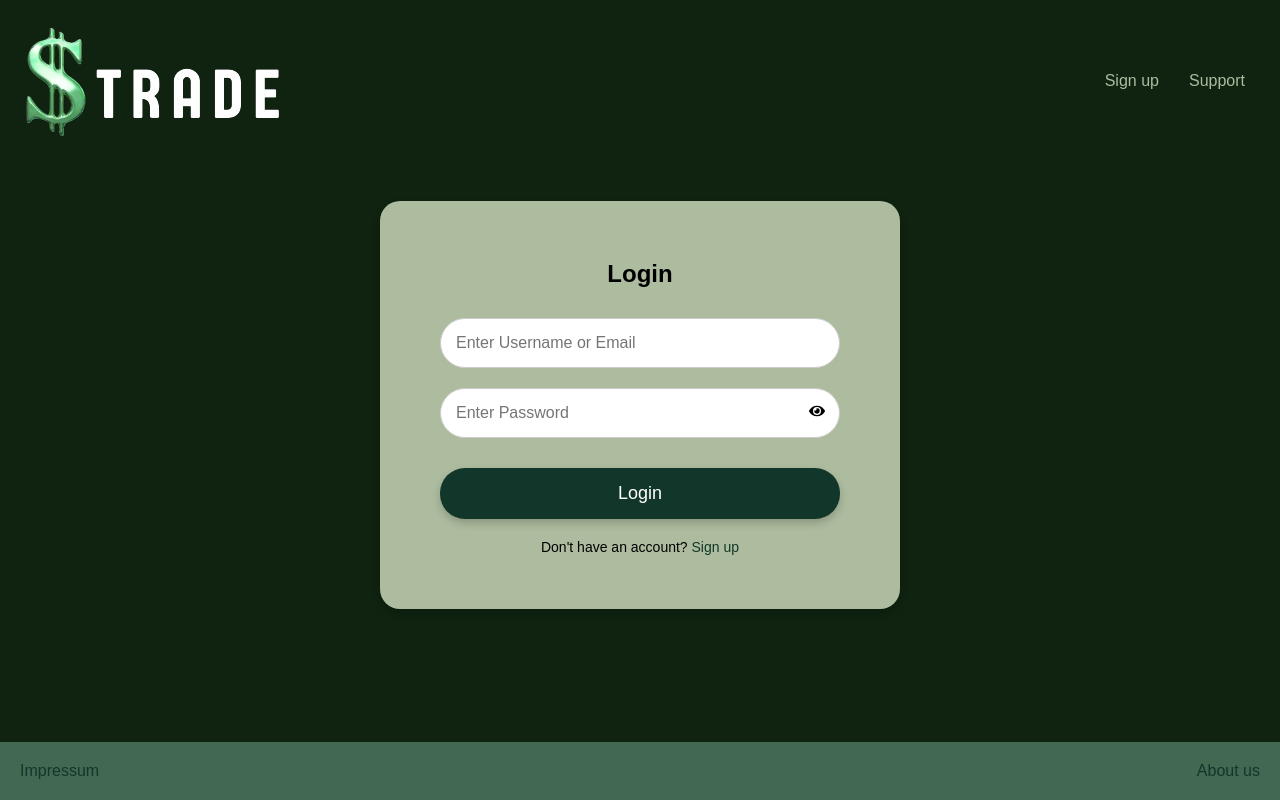
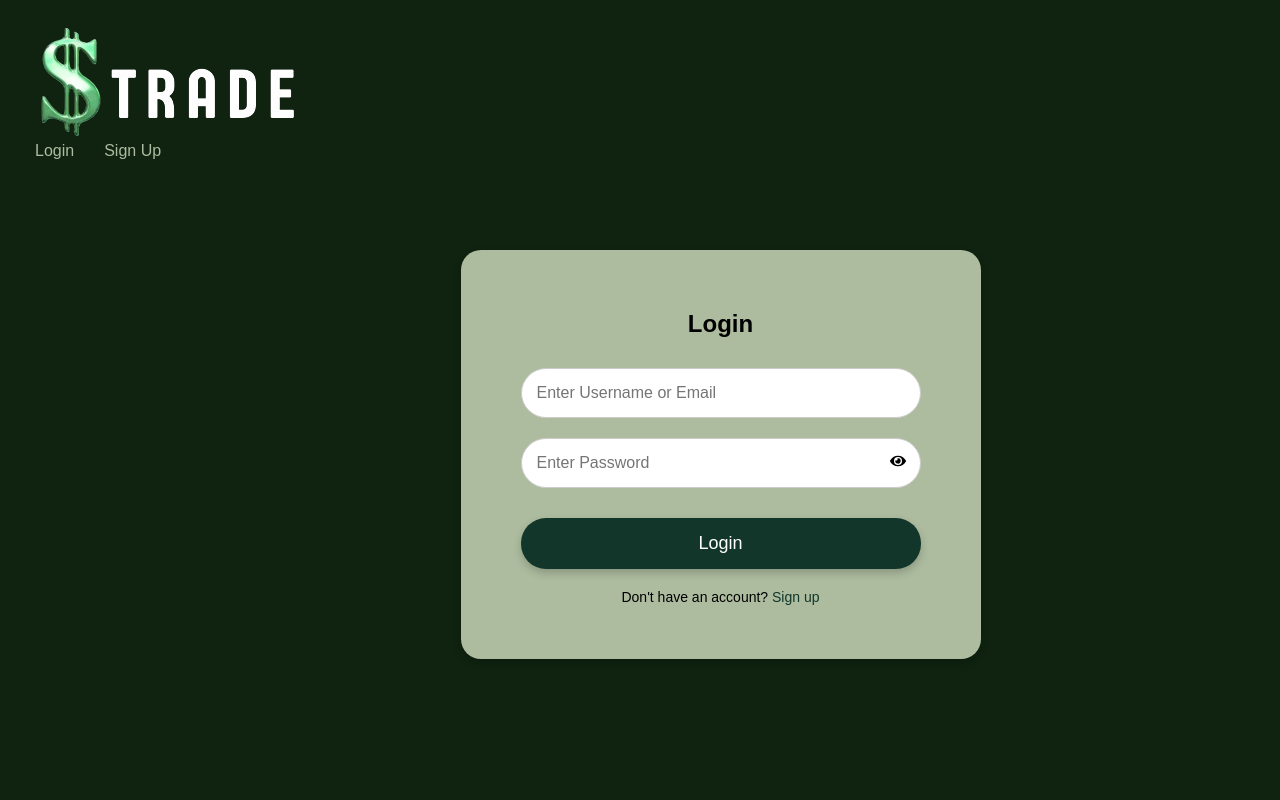
Before and after one commit to Business-Makers/Produkt, a React (Create React App) app in the folder Frontend/strade/: page /login in a window 1280 px wide. Shown: the top 800 px of the page. Built offline with nearby package versions, Linux system fonts and the light colour scheme.

Commit message:
css immer noch bisschen cursed, aber verschiedene Bildschirmgrößen funktionieren

```diff
--- a/Frontend/strade/src/App.css
+++ b/Frontend/strade/src/App.css
@@ -1,22 +1,22 @@
 body, html, #root {
+  height: 100%;
   margin: 0;
-  padding: 0;
-  height: 100%;
-  width: 100%;
   background-color: #0F2310;
   font-family: Arial, sans-serif;
-  overflow: hidden;
+}
+
+main {
+  flex: 1;
+  display: flex;
+  justify-content: center;
+  align-items: center;
+  padding: 20px;
 }
 
 .App {
-  text-align: center;
-  width: 100%;
-  height: 100%;
   display: flex;
   flex-direction: column;
-  justify-content: center;
-  align-items: center;
-  position: relative;
+  min-height: 100vh;
 }
 
 .App-header {
@@ -26,11 +26,6 @@ body, html, #root {
   justify-content: space-between;
   align-items: center;
   background-color: #0F2310;
-  position: fixed;
-  top: 0;
-  left: 0;
-  right: 0;
-  z-index: 1000;
   box-sizing: border-box;
 }
 
@@ -60,12 +55,13 @@ body, html, #root {
   background-color: #ADBC9F;
   padding: 40px 60px;
   border-radius: 20px;
-  width: 400px;
+  width: 100%;
+  max-width: 400px;
   box-shadow: 0 4px 8px rgba(0, 0, 0, 0.2);
   display: flex;
   flex-direction: column;
   align-items: center;
-  margin-top: 10px; /* Adjust margin to ensure it is not under the header */
+  margin: 50px;
 }
 
 .login-container h2 {
@@ -144,10 +140,11 @@ p {
   justify-content: space-between;
   align-items: center;
   background-color: #436851;
-  position: fixed;
-  bottom: 0;
-  left: 0;
-  right: 0;
-  z-index: 1000;
   box-sizing: border-box;
 }
+
+@media (max-width: 500px) {
+  .login-container {
+    padding: 20px 30px;
+  }
+}
--- a/Frontend/strade/src/App.js
+++ b/Frontend/strade/src/App.js
@@ -30,6 +30,10 @@ function App() {
             <Route path="*" element={<Navigate to="/" />} />
           </Routes>
         </main>
+        <footer className = "App-footer">
+          <Link to="/">Impressum</Link>
+          <Link to="/">About us</Link>
+        </footer>
       </div>
     </Router>
   );
--- a/Frontend/strade/src/LogIn.js
+++ b/Frontend/strade/src/LogIn.js
@@ -30,17 +30,6 @@ function LogIn() {
 
   return (
     <div className="App">
-      <header className="App-header">
-        <div className="logo">
-          <Link to="/">
-            <img src="/strade.png" alt="Logo" />
-          </Link>
-        </div>
-        <nav className="nav">
-          <Link to="/signup">Sign up</Link>
-          <Link to="#">Support</Link>
-        </nav>
-      </header>
       <div className="login-container">
         <h2>Login</h2>
         <form onSubmit={handleSubmit} className="input-container">
@@ -76,10 +65,6 @@ function LogIn() {
           </p>
         </form>
       </div>
-      <footer className="App-footer">
-        <a href="#">Impressum</a>
-        <a href="#">About us</a>
-      </footer>
     </div>
   );
 }
--- a/Frontend/strade/src/SignUp.js
+++ b/Frontend/strade/src/SignUp.js
@@ -32,17 +32,6 @@ const SignUp = () => {
 
   return (
     <div className="App">
-      <header className="App-header">
-        <div className="logo">
-          <Link to="/">
-            <img src="/strade.png" alt="Logo" />
-          </Link>
-        </div>
-        <nav className="nav">
-          <Link to="/login">Log In</Link>
-          <Link to="#">Support</Link>
-        </nav>
-      </header>
     <form className="signup-form" onSubmit={handleSubmit}>
       <h1>Sign up</h1>
       <input
@@ -124,10 +113,6 @@ const SignUp = () => {
       />
       <button type="submit">Sign up</button>
     </form>
-    <footer className="App-footer">
-        <a href="#">Impressum</a>
-        <a href="#">About us</a>
-      </footer>
     </div>
   );
 };
```
